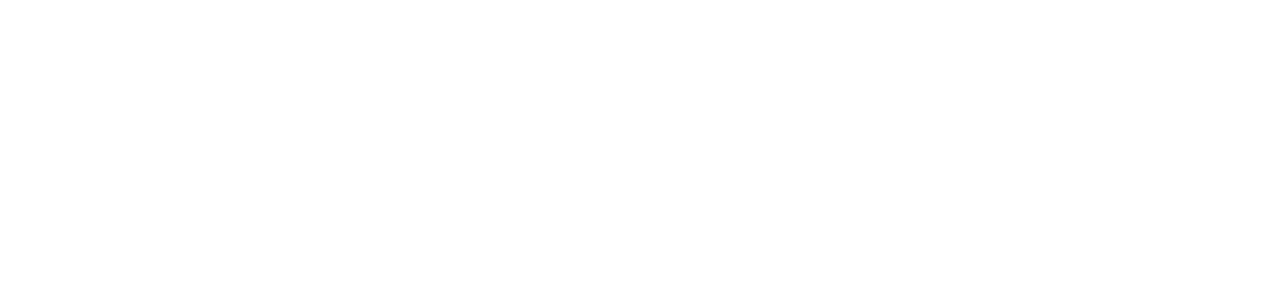
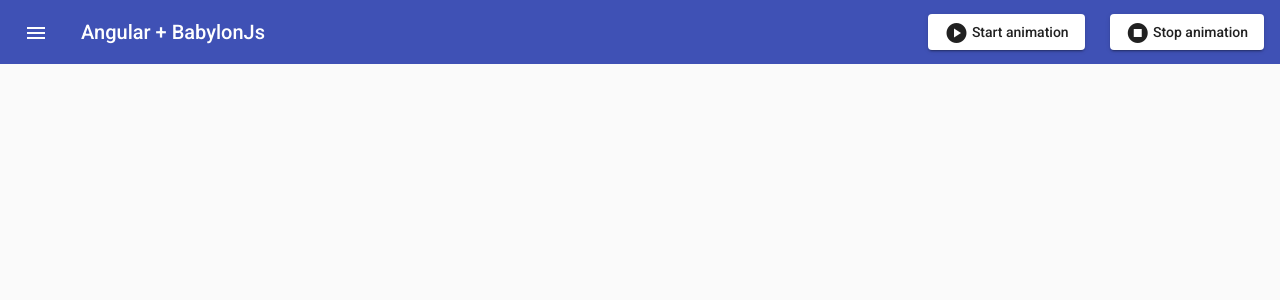
Before and after one commit to tommybl/angular-babylonjs, an Angular app: page / in a window 1280 px wide. Shown: the top 300 px of the page. Built offline with nearby package versions, Linux system fonts and the light colour scheme.

Commit message:
App presentation

```diff
--- a/src/app/app.component.html
+++ b/src/app/app.component.html
@@ -1 +1,37 @@
-<router-outlet></router-outlet>
+<mat-drawer-container class="example-container" [hasBackdrop]="true">
+    <mat-drawer #drawer [mode]="'over'" class="drawer">
+        <div class="drawer__header">
+            <h1 class="drawer__header__title">Lorem Ipsum</h1>
+            <button mat-raised-button color="primary" (click)="drawer.close()"><mat-icon>close</mat-icon> Close</button>
+        </div>
+        <hr>
+        <div class="drawer__content">
+            <div>
+                <p>
+                    Lorem ipsum dolor sit amet, consectetur adipiscing elit, sed do eiusmod tempor incididunt ut labore et
+                    dolore magna aliqua. Ut enim ad minim veniam, quis nostrud exercitation ullamco laboris nisi ut aliquip
+                    ex ea commodo consequat. Duis aute irure dolor in reprehenderit in voluptate velit esse cillum dolore eu
+                    fugiat nulla pariatur. Excepteur sint occaecat cupidatat non proident..
+                </p>
+                <img src="//via.placeholder.com/600x400?text=HOTSPOT+1" alt="placeholder">
+                <p>
+                    Sed ut perspiciatis unde omnis iste natus error sit voluptatem accusantium doloremque laudantium,
+                    totam rem aperiam, eaque ipsa quae ab illo inventore veritatis et quasi architecto beatae vitae
+                    dicta sunt explicabo. Nemo enim ipsam voluptatem quia voluptas sit aspernatur aut odit aut fugit,
+                    sed quia consequuntur magni dolores eos qui ratione voluptatem sequi nesciunt.
+                </p>
+            </div>
+        </div>
+    </mat-drawer>
+    <mat-drawer-content>
+        <mat-toolbar class="toolbar" color="primary">
+            <button mat-icon-button (click)="drawer.toggle()"><mat-icon>menu</mat-icon></button>
+            <span class="toolbar__title">Angular + BabylonJs</span>
+            <span class="toolbar__spacer"></span>
+            <button mat-raised-button><mat-icon>play_circle</mat-icon> Start animation</button>
+            <button mat-raised-button><mat-icon>stop_circle</mat-icon> Stop animation</button>
+        </mat-toolbar>
+
+        <router-outlet></router-outlet>
+    </mat-drawer-content>
+</mat-drawer-container>
--- a/src/app/app.component.scss
+++ b/src/app/app.component.scss
@@ -0,0 +1,59 @@
+.toolbar {
+    &__spacer {
+        flex: 1 1 auto;
+    }
+
+    button {
+        &:not(:last-child) {
+            margin-right: 25px;
+        }
+    }
+}
+
+mat-drawer-container {
+    min-height: 100%;
+}
+
+mat-drawer-content {
+    min-height: 100%;
+}
+
+mat-drawer {
+    width: 25%;
+    max-width: 100%;
+}
+
+.drawer {
+    padding: 30px 20px;
+
+    &__header {
+        display: flex;
+        align-items: center;
+        justify-content: space-between;
+
+        &__title {
+            margin-bottom: 0;
+        }
+    }
+
+    hr {
+        margin: 30px 0;
+    }
+}
+
+img {
+    display: block;
+    height: auto;
+    max-width: 100%;
+}
+
+p {
+    margin: 25px 0;
+
+    &:first-child {
+        margin-top: 0;
+    }
+    &:last-child {
+        margin-bottom: 0;
+    }
+}
```
Also changed, not shown: src/app/app.module.ts (+11 -1 lines).
